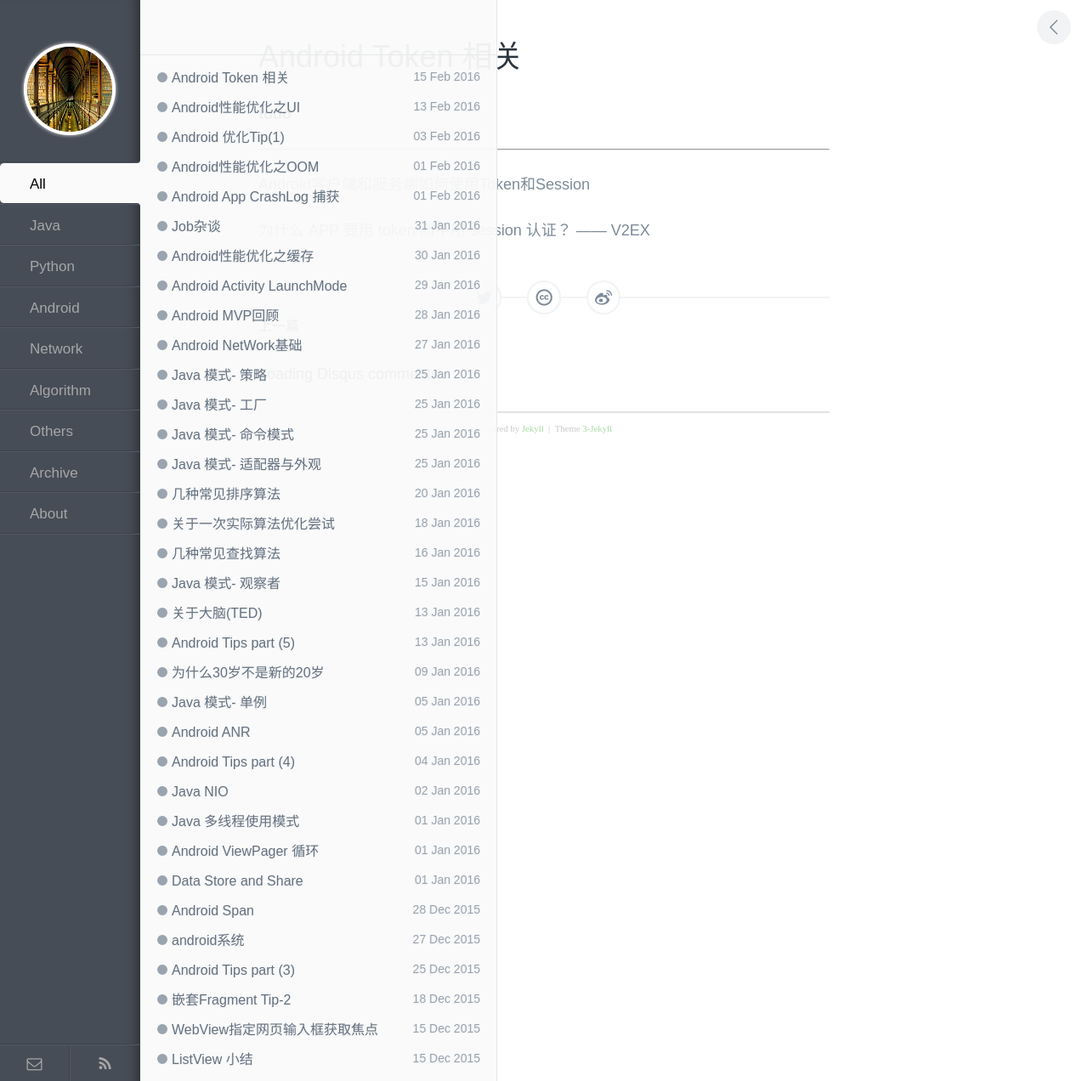
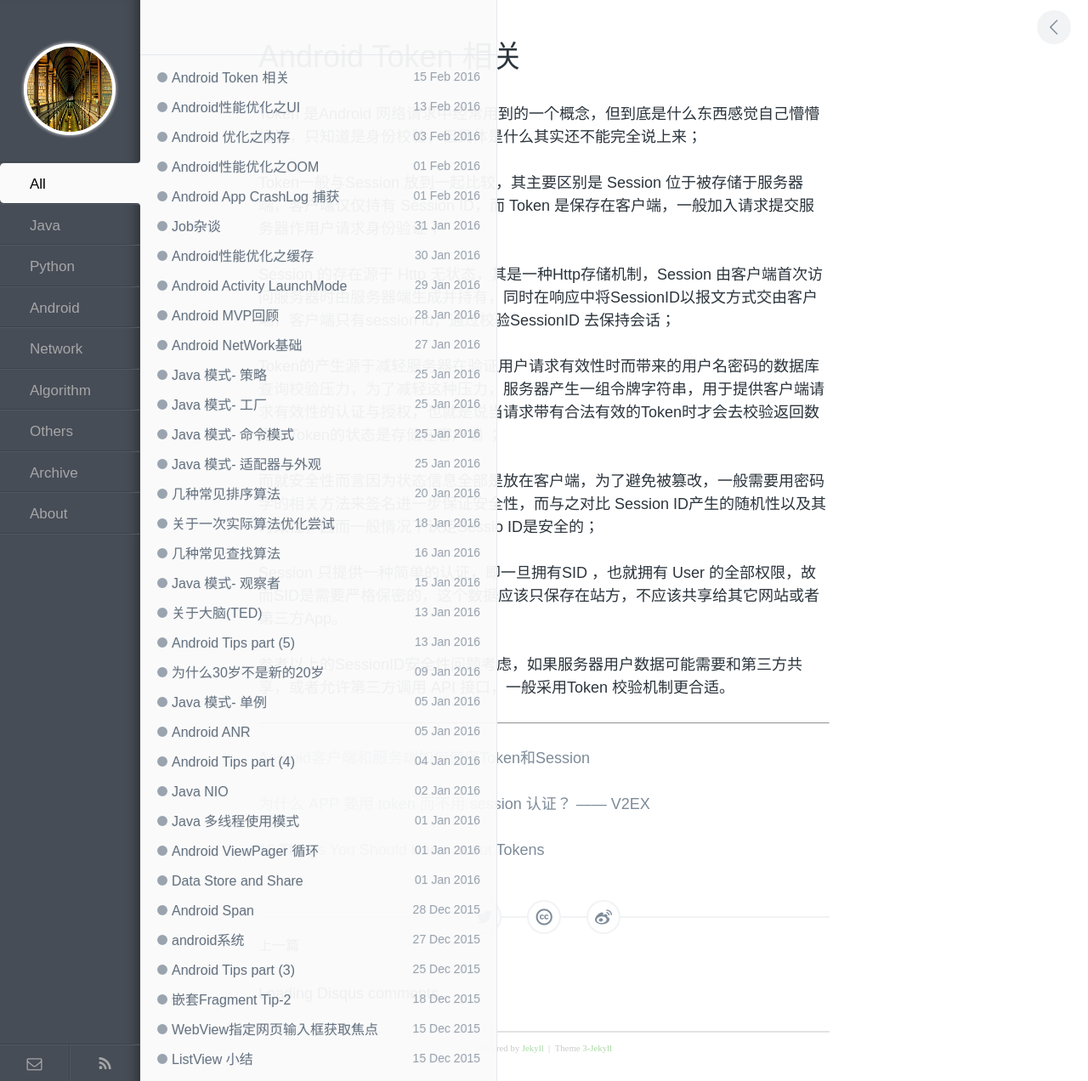
Before and after one commit to enlipan/enlipan.github.io, a Jekyll site: the page built from _posts/2016-02-15-android-about-token.md, in a window 1280 px wide. Shown: the whole page at 85% size. Built offline with Jekyll 4.4.1, drawn with Linux system fonts in a browser that asks for light colours; nearby versions of some CDN libraries; comment, search, counter and statistics services are not loaded.

Commit message:
modify pages android token

```diff
--- a/_posts/2016-02-03-android-better-performance.md
+++ b/_posts/2016-02-03-android-better-performance.md
@@ -1,6 +1,6 @@
 ---
 layout: post
-title: Android 优化Tip(1)
+title: Android 优化之内存
 category: android
 ---
 
--- a/_posts/2016-02-15-android-about-token.md
+++ b/_posts/2016-02-15-android-about-token.md
@@ -4,7 +4,19 @@ title: Android Token 相关
 category: android
 ---
 
-**todo**
+Token 是Android  网络请求中经常用到的一个概念，但到底是什么东西感觉自己懵懵懂懂，只知道是身份校验，但具体是什么其实还不能完全说上来；
+
+Token一般与Session 放到一起比较，其主要区别是 Session 位于被存储于服务器端，客户端仅仅持有 Session ID，而 Token 是保存在客户端，一般加入请求提交服务器作用户请求身份验证；
+
+Session 的存在源于 Http 无状态，其是一种Http存储机制，Session 由客户端首次访问服务器时由服务器端生成并持有，同时在响应中将SessionID以报文方式交由客户端，客户端只有session id，通过校验SessionID 去保持会话；
+
+Token的产生源于减轻服务器在验证用户请求有效性时而带来的用户名密码的数据库查询校验压力，为了减轻这种压力，服务器产生一组令牌字符串，用于提供客户端请求有效性的认证与授权，也就是说当请求带有合法有效的Token时才会去校验返回数据；Token的状态是存储在客户端 ；
+
+而就安全性而言因为状态信息全部是放在客户端，为了避免被篡改，一般需要用密码学的相关方法来签名进一步保证安全性，而与之对比 Session ID产生的随机性以及其时效性，因而一般情况下认定Sessio ID是安全的；
+
+Session 只提供一种简单的认证，即一旦拥有SID ，也就拥有 User 的全部权限，故而SID是需要严格保密的，这个数据应该只保存在站方，不应该共享给其它网站或者第三方App。
+
+参考以上的SessionID安全性问题考虑，如果服务器用户数据可能需要和第三方共享，或者允许第三方调用 API 接口，一般采用Token 校验机制更合适。
 
 
 ---
@@ -12,3 +24,6 @@ category: android
 [Android客户端和服务端如何使用Token和Session](http://wyong.blog.51cto.com/1115465/1553352)
 
 [为什么 APP 要用 token 而不用 session 认证？ —— V2EX  ](https://www.v2ex.com/t/148426)
+
+
+[10 Things You Should Know about Tokens](https://auth0.com/blog/2014/01/27/ten-things-you-should-know-about-tokens-and-cookies/)
```
Also changed, not shown: _posts/2016-01-25-java-patterns-command.md (+2 -0 lines).
